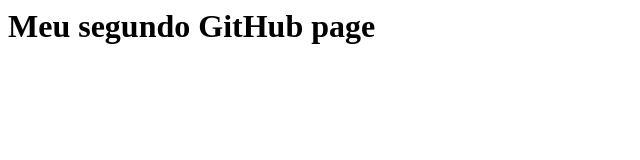
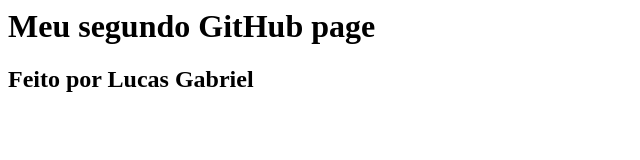
Before and after one commit to Lucas-EstudanteIFC/mysecondpage, a plain HTML site: page index.html in a window 1280 px wide. Shown: the whole page, without its empty margins (0-640 px from the left). Drawn offline with Linux system fonts and the light colour scheme.

Commit message:
Alteration in index.html file

```diff
--- a/index.html
+++ b/index.html
@@ -4,5 +4,6 @@
   </head>
   <body>
     <h1> Meu segundo GitHub page </h1>
+  <h2>Feito por Lucas Gabriel</h2>
   </body>
 </html>
```
